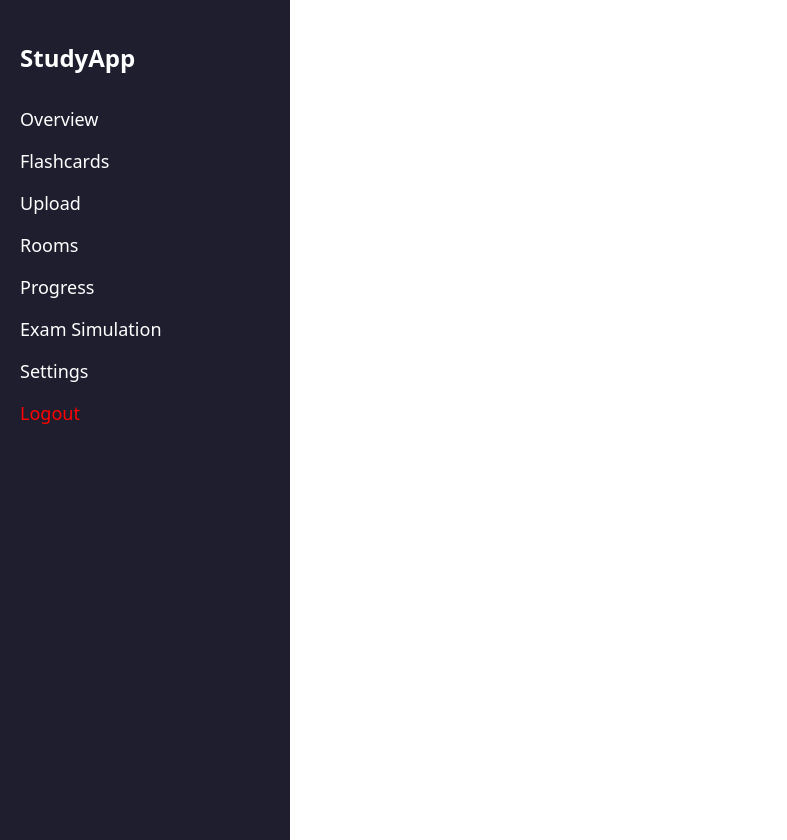
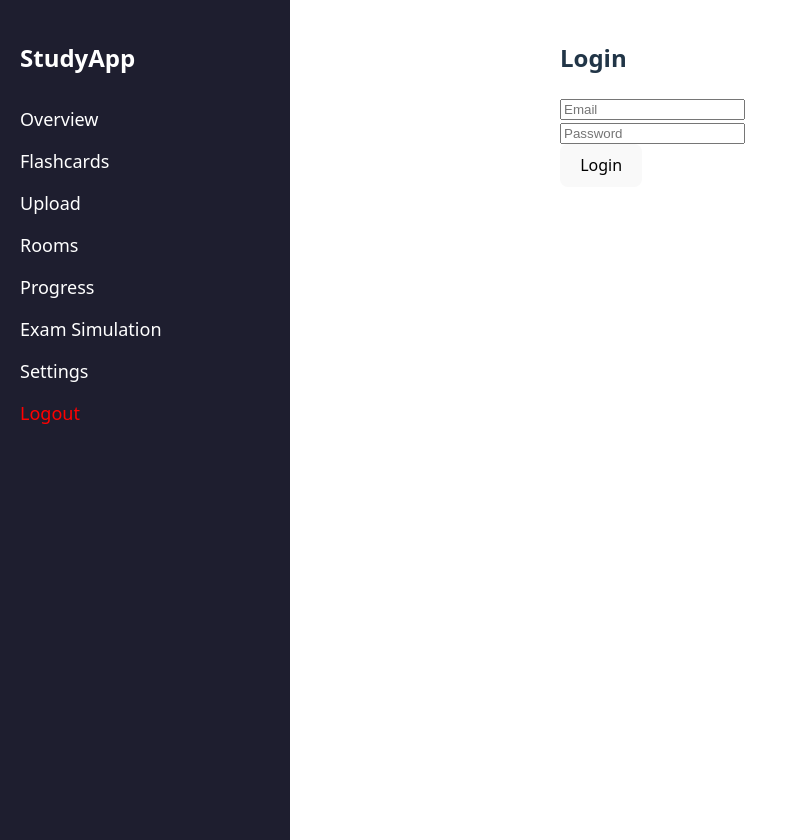
Before and after one commit to harryfiziert/JAMHUB, a React (Vite) app in the folder frontend/: page /login in a window 1280 px wide. Shown: the whole page, without its empty margins (0-787 px from the left). Built offline with nearby package versions, Linux system fonts and the light colour scheme.

Commit message:
add profile to check login

```diff
--- a/frontend/src/App.jsx
+++ b/frontend/src/App.jsx
@@ -2,6 +2,8 @@ import React from "react";
 import { BrowserRouter as Router, Routes, Route } from "react-router-dom";
 import Sidebar from "./components/Sidebar";
 import Register from "./components/Register";
+import Login from "./components/Login";
+import Profile from "./components/Profile";
 
 function App() {
   return (
@@ -19,6 +21,8 @@ function App() {
             <Route path="/settings" element={<div>Settings Page</div>} />
             <Route path="/logout" element={<div>Logout</div>} />
             <Route path="/register" element={<Register />} /> {/* <== HIER KORREKT */}
+            <Route path="/login" element={<Login />} />
+            <Route path="/profile" element={<Profile />} />
           </Routes>
         </div>
       </div>
--- /dev/null
+++ b/frontend/src/components/Login.jsx
@@ -0,0 +1,51 @@
+import React, { useState } from "react";
+import { signInWithEmailAndPassword } from "firebase/auth";
+import { auth } from "../Firebase";
+import { useNavigate } from "react-router-dom";
+
+const Login = () => {
+  const [email, setEmail] = useState("");
+  const [password, setPassword] = useState("");
+  const [message, setMessage] = useState("");
+  const navigate = useNavigate(); // for redirecting
+
+  const handleSubmit = async (e) => {
+    e.preventDefault();
+
+    try {
+      await signInWithEmailAndPassword(auth, email, password);
+      setMessage("Login successful!");
+
+      // ✅ Redirect to dashboard
+      navigate("/dashboard");
+    } catch (error) {
+      setMessage("Login failed: " + error.message);
+    }
+  };
+
+  return (
+    <div>
+      <h2>Login</h2>
+      <form onSubmit={handleSubmit}>
+        <input
+          type="email"
+          placeholder="Email"
+          value={email}
+          onChange={(e) => setEmail(e.target.value)}
+        /><br />
+
+        <input
+          type="password"
+          placeholder="Password"
+          value={password}
+          onChange={(e) => setPassword(e.target.value)}
+        /><br />
+
+        <button type="submit">Login</button>
+      </form>
+      <p>{message}</p>
+    </div>
+  );
+};
+
+export default Login;
--- /dev/null
+++ b/frontend/src/components/Profile.jsx
@@ -0,0 +1,33 @@
+import React, { useEffect, useState } from "react";
+import { auth } from "../Firebase";
+import { onAuthStateChanged } from "firebase/auth";
+
+const Profile = () => {
+  const [user, setUser] = useState(null);
+
+  useEffect(() => {
+    // Listen to auth changes
+    const unsubscribe = onAuthStateChanged(auth, (currentUser) => {
+      setUser(currentUser);
+    });
+
+    // Cleanup
+    return () => unsubscribe();
+  }, []);
+
+  return (
+    <div>
+      <h2>Profile</h2>
+      {user ? (
+        <div>
+          <p><strong>Email:</strong> {user.email}</p>
+          <p><strong>User ID:</strong> {user.uid}</p>
+        </div>
+      ) : (
+        <p>No user is currently logged in.</p>
+      )}
+    </div>
+  );
+};
+
+export default Profile;
```
